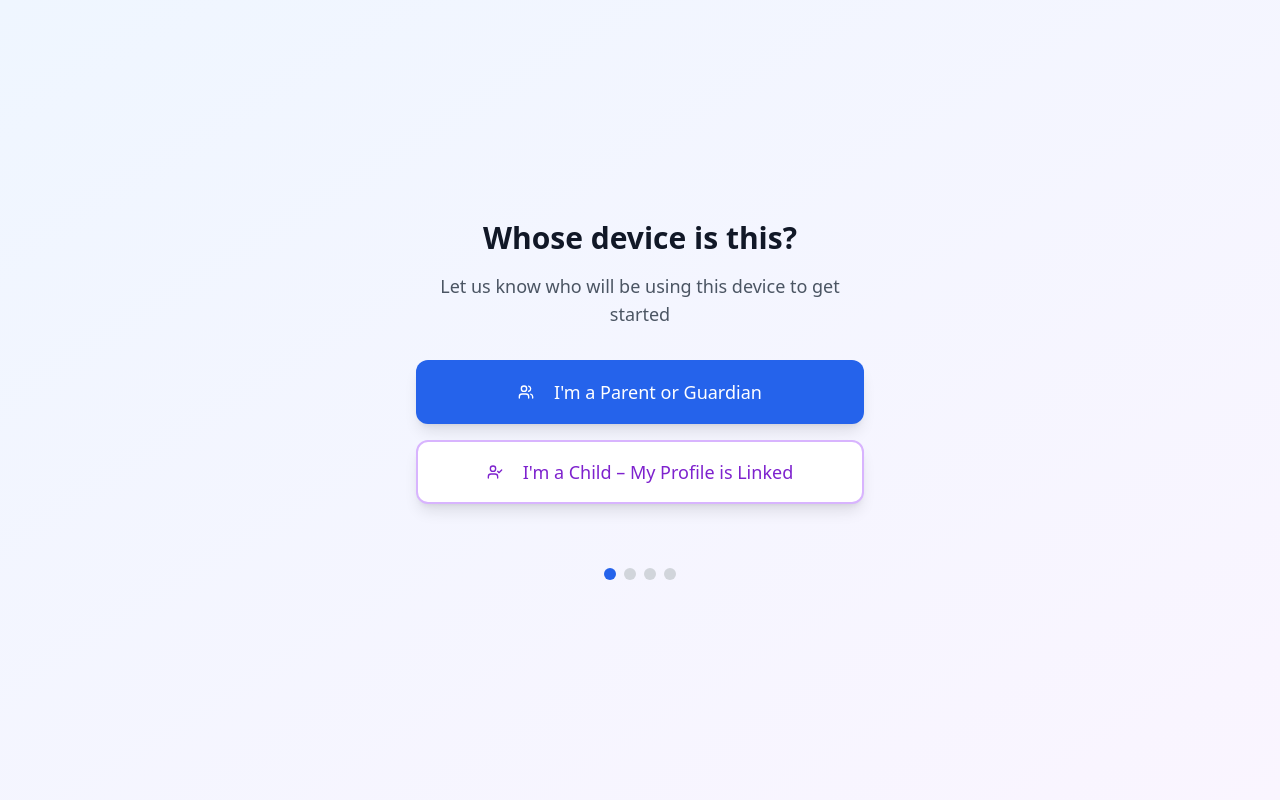
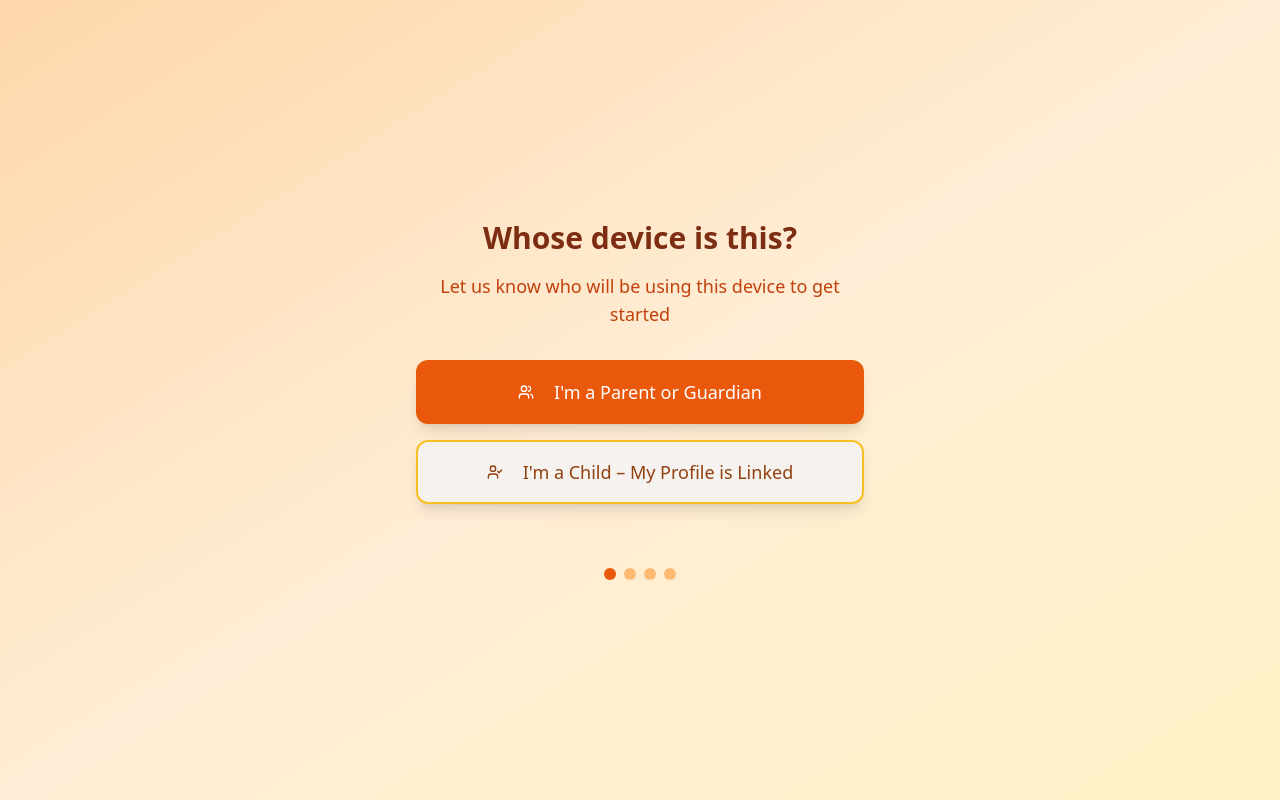
Before and after one commit to Qosimibrahim/kindly-hand-helper, a React (Vite) app: page / in a window 1280 px wide. Built offline with nearby package versions, Linux system fonts and the light colour scheme.

Commit message:
Refactor: Use logo colors in UI
Use the color palette from the provided logo to update the UI elements.

```diff
--- a/src/components/onboarding/UserTypeSelection.tsx
+++ b/src/components/onboarding/UserTypeSelection.tsx
@@ -11,10 +11,10 @@ export const UserTypeSelection = ({ onUserTypeSelect }: UserTypeSelectionProps)
     <div className="min-h-screen flex items-center justify-center p-4">
       <div className="max-w-md w-full text-center space-y-8">
         <div className="space-y-4">
-          <h1 className="text-3xl font-bold text-gray-900">
+          <h1 className="text-3xl font-bold text-orange-900">
             Whose device is this?
           </h1>
-          <p className="text-lg text-gray-600">
+          <p className="text-lg text-orange-700">
             Let us know who will be using this device to get started
           </p>
         </div>
@@ -22,7 +22,7 @@ export const UserTypeSelection = ({ onUserTypeSelect }: UserTypeSelectionProps)
         <div className="space-y-4">
           <Button
             onClick={() => onUserTypeSelect('parent')}
-            className="w-full h-16 text-lg bg-blue-600 hover:bg-blue-700 text-white rounded-xl shadow-lg hover:shadow-xl transition-all duration-200"
+            className="w-full h-16 text-lg bg-orange-600 hover:bg-orange-700 text-white rounded-xl shadow-lg hover:shadow-xl transition-all duration-200"
             size="lg"
           >
             <Users className="mr-3 h-6 w-6" />
@@ -32,7 +32,7 @@ export const UserTypeSelection = ({ onUserTypeSelect }: UserTypeSelectionProps)
           <Button
             onClick={() => onUserTypeSelect('child')}
             variant="outline"
-            className="w-full h-16 text-lg border-2 border-purple-300 text-purple-700 hover:bg-purple-50 rounded-xl shadow-lg hover:shadow-xl transition-all duration-200"
+            className="w-full h-16 text-lg border-2 border-amber-400 text-amber-800 hover:bg-amber-50 rounded-xl shadow-lg hover:shadow-xl transition-all duration-200"
             size="lg"
           >
             <UserCheck className="mr-3 h-6 w-6" />
@@ -42,10 +42,10 @@ export const UserTypeSelection = ({ onUserTypeSelect }: UserTypeSelectionProps)
 
         <div className="pt-8">
           <div className="flex items-center justify-center space-x-2">
-            <div className="w-3 h-3 bg-blue-600 rounded-full"></div>
-            <div className="w-3 h-3 bg-gray-300 rounded-full"></div>
-            <div className="w-3 h-3 bg-gray-300 rounded-full"></div>
-            <div className="w-3 h-3 bg-gray-300 rounded-full"></div>
+            <div className="w-3 h-3 bg-orange-600 rounded-full"></div>
+            <div className="w-3 h-3 bg-orange-300 rounded-full"></div>
+            <div className="w-3 h-3 bg-orange-300 rounded-full"></div>
+            <div className="w-3 h-3 bg-orange-300 rounded-full"></div>
           </div>
         </div>
       </div>
--- a/src/index.css
+++ b/src/index.css
@@ -1,92 +1,87 @@
+
 @tailwind base;
 @tailwind components;
 @tailwind utilities;
 
 @layer base {
   :root {
-    --background: 0 0% 100%;
-    --foreground: 222.2 84% 4.9%;
+    --background: 30 25% 95%;
+    --foreground: 25 35% 15%;
 
-    --card: 0 0% 100%;
-    --card-foreground: 222.2 84% 4.9%;
+    --card: 30 25% 98%;
+    --card-foreground: 25 35% 15%;
 
-    --popover: 0 0% 100%;
-    --popover-foreground: 222.2 84% 4.9%;
+    --popover: 30 25% 98%;
+    --popover-foreground: 25 35% 15%;
 
-    --primary: 222.2 47.4% 11.2%;
-    --primary-foreground: 210 40% 98%;
+    --primary: 25 85% 55%;
+    --primary-foreground: 30 25% 98%;
 
-    --secondary: 210 40% 96.1%;
-    --secondary-foreground: 222.2 47.4% 11.2%;
+    --secondary: 35 45% 85%;
+    --secondary-foreground: 25 35% 20%;
 
-    --muted: 210 40% 96.1%;
-    --muted-foreground: 215.4 16.3% 46.9%;
+    --muted: 35 35% 90%;
+    --muted-foreground: 25 25% 40%;
 
-    --accent: 210 40% 96.1%;
-    --accent-foreground: 222.2 47.4% 11.2%;
+    --accent: 35 75% 65%;
+    --accent-foreground: 25 35% 15%;
 
     --destructive: 0 84.2% 60.2%;
-    --destructive-foreground: 210 40% 98%;
+    --destructive-foreground: 30 25% 98%;
 
-    --border: 214.3 31.8% 91.4%;
-    --input: 214.3 31.8% 91.4%;
-    --ring: 222.2 84% 4.9%;
+    --border: 35 35% 88%;
+    --input: 35 35% 88%;
+    --ring: 25 85% 55%;
 
     --radius: 0.5rem;
 
-    --sidebar-background: 0 0% 98%;
-
-    --sidebar-foreground: 240 5.3% 26.1%;
-
-    --sidebar-primary: 240 5.9% 10%;
-
-    --sidebar-primary-foreground: 0 0% 98%;
-
-    --sidebar-accent: 240 4.8% 95.9%;
-
-    --sidebar-accent-foreground: 240 5.9% 10%;
-
-    --sidebar-border: 220 13% 91%;
-
-    --sidebar-ring: 217.2 91.2% 59.8%;
+    --sidebar-background: 30 25% 97%;
+    --sidebar-foreground: 25 35% 20%;
+    --sidebar-primary: 25 85% 55%;
+    --sidebar-primary-foreground: 30 25% 98%;
+    --sidebar-accent: 35 45% 90%;
+    --sidebar-accent-foreground: 25 35% 20%;
+    --sidebar-border: 35 35% 85%;
+    --sidebar-ring: 25 85% 55%;
   }
 
   .dark {
-    --background: 222.2 84% 4.9%;
-    --foreground: 210 40% 98%;
+    --background: 25 35% 8%;
+    --foreground: 30 25% 95%;
 
-    --card: 222.2 84% 4.9%;
-    --card-foreground: 210 40% 98%;
+    --card: 25 35% 10%;
+    --card-foreground: 30 25% 95%;
 
-    --popover: 222.2 84% 4.9%;
-    --popover-foreground: 210 40% 98%;
+    --popover: 25 35% 10%;
+    --popover-foreground: 30 25% 95%;
 
-    --primary: 210 40% 98%;
-    --primary-foreground: 222.2 47.4% 11.2%;
+    --primary: 25 85% 60%;
+    --primary-foreground: 25 35% 8%;
 
-    --secondary: 217.2 32.6% 17.5%;
-    --secondary-foreground: 210 40% 98%;
+    --secondary: 25 25% 15%;
+    --secondary-foreground: 30 25% 95%;
 
-    --muted: 217.2 32.6% 17.5%;
-    --muted-foreground: 215 20.2% 65.1%;
+    --muted: 25 25% 15%;
+    --muted-foreground: 30 20% 65%;
 
-    --accent: 217.2 32.6% 17.5%;
-    --accent-foreground: 210 40% 98%;
+    --accent: 25 75% 45%;
+    --accent-foreground: 30 25% 95%;
 
     --destructive: 0 62.8% 30.6%;
-    --destructive-foreground: 210 40% 98%;
+    --destructive-foreground: 30 25% 95%;
 
-    --border: 217.2 32.6% 17.5%;
-    --input: 217.2 32.6% 17.5%;
-    --ring: 212.7 26.8% 83.9%;
-    --sidebar-background: 240 5.9% 10%;
-    --sidebar-foreground: 240 4.8% 95.9%;
-    --sidebar-primary: 224.3 76.3% 48%;
-    --sidebar-primary-foreground: 0 0% 100%;
-    --sidebar-accent: 240 3.7% 15.9%;
-    --sidebar-accent-foreground: 240 4.8% 95.9%;
-    --sidebar-border: 240 3.7% 15.9%;
-    --sidebar-ring: 217.2 91.2% 59.8%;
+    --border: 25 25% 20%;
+    --input: 25 25% 20%;
+    --ring: 25 85% 60%;
+
+    --sidebar-background: 25 35% 5%;
+    --sidebar-foreground: 30 25% 90%;
+    --sidebar-primary: 25 85% 60%;
+    --sidebar-primary-foreground: 25 35% 5%;
+    --sidebar-accent: 25 25% 12%;
+    --sidebar-accent-foreground: 30 25% 90%;
+    --sidebar-border: 25 25% 15%;
+    --sidebar-ring: 25 85% 60%;
   }
 }
 
--- a/src/pages/Index.tsx
+++ b/src/pages/Index.tsx
@@ -45,17 +45,17 @@ const Index = () => {
 
   if (isLoading) {
     return (
-      <div className="min-h-screen flex items-center justify-center bg-gradient-to-br from-blue-50 to-purple-50">
+      <div className="min-h-screen flex items-center justify-center bg-gradient-to-br from-orange-100 via-orange-50 to-amber-50">
         <div className="text-center">
-          <div className="animate-spin rounded-full h-12 w-12 border-b-2 border-blue-600 mx-auto mb-4"></div>
-          <p className="text-gray-600">Loading...</p>
+          <div className="animate-spin rounded-full h-12 w-12 border-b-2 border-orange-600 mx-auto mb-4"></div>
+          <p className="text-orange-800">Loading...</p>
         </div>
       </div>
     );
   }
 
   return (
-    <div className="min-h-screen bg-gradient-to-br from-blue-50 to-purple-50">
+    <div className="min-h-screen bg-gradient-to-br from-orange-200 via-orange-100 to-amber-100">
       {currentStep === 'user-type' && (
         <UserTypeSelection onUserTypeSelect={handleUserTypeSelect} />
       )}
```
